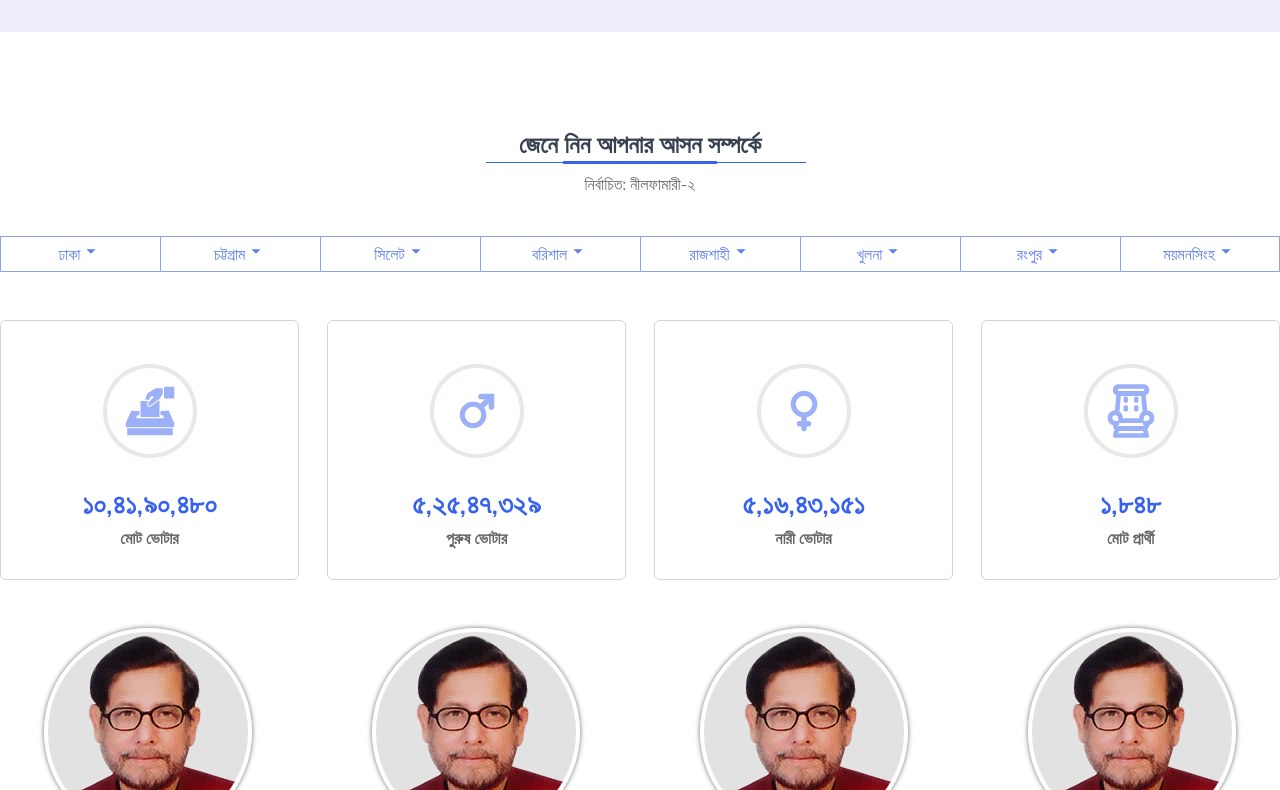
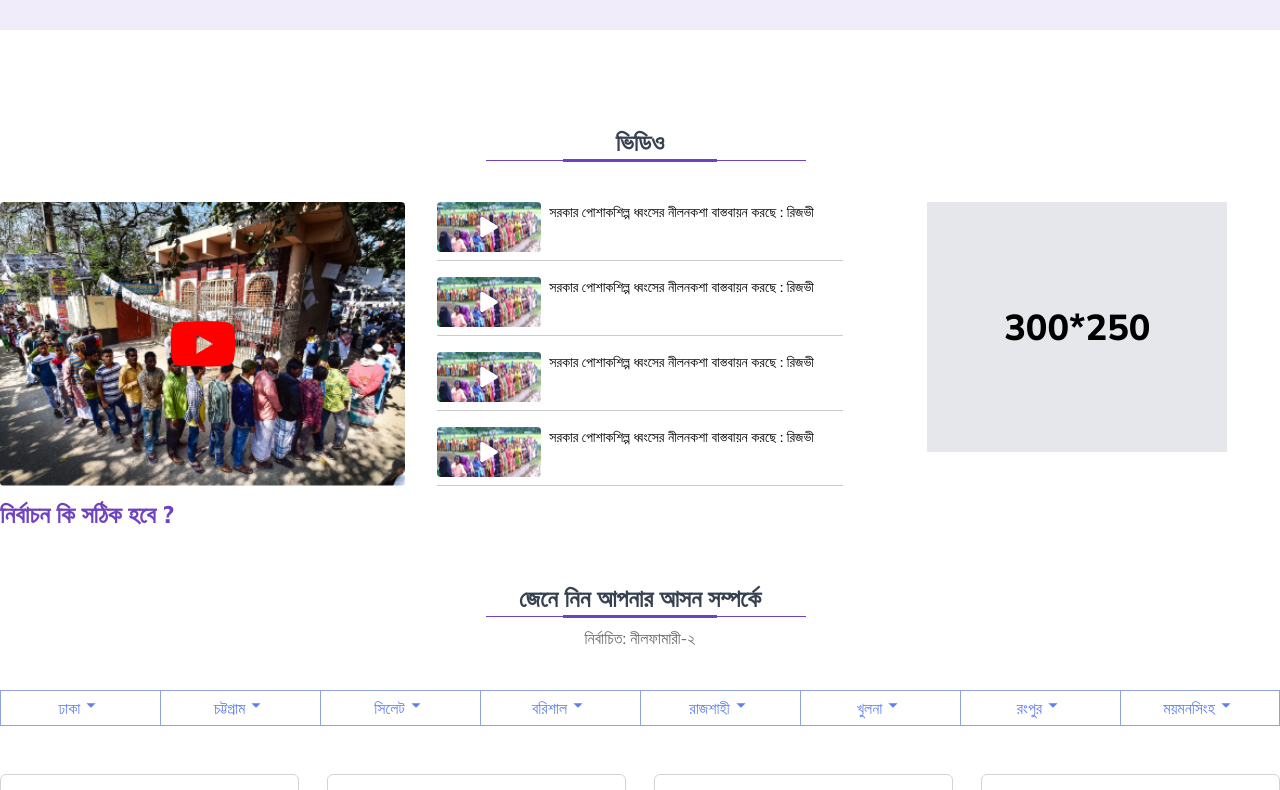
Before and after one commit to MdShohoan/kk, a React (Vite) app: page / in a window 1280 px wide. Shown: the part 1830-2620 px from the top of the page. Built offline with nearby package versions, Linux system fonts and the light colour scheme.

Commit message:
completed video section

```diff
--- a/src/App.jsx
+++ b/src/App.jsx
@@ -5,6 +5,7 @@ import UnofficialResult from './components/UnofficialResult/UnofficialResult'
 import ResultsHistory from './components/ResultsHistory/ResultsHistory'
 import Hero from './components/Hero/Hero'
 import QuickLinks from './components/QuickLinks/QuickLinks'
+import Video from './components/Video/Video'
 
 function App() {
   return (
@@ -17,10 +18,11 @@ function App() {
       <div className='h-[250px] w-[970px] mx-auto bg-gray-200 mb-8 flex justify-center items-center font-extrabold text-[36px]'>
         ads: 970*250
       </div>
-      <QuickLinks />
-      <ElectionInformation />
-      <UnofficialResult />
-      <ResultsHistory />
+      <QuickLinks/>
+      <Video/>
+      <ElectionInformation/>
+      <UnofficialResult/>
+      <ResultsHistory/>
     </>
   )
 }
--- /dev/null
+++ b/src/components/Video/Video.jsx
@@ -0,0 +1,68 @@
+import thumbnail1 from '../../assets/videoThumbnail/thumbnail1.png'
+import thumbnail2 from '../../assets/videoThumbnail/thumbnail2.png'
+import Title from './../common/Title/Title';
+import { FaPlay } from "react-icons/fa";
+import { FaYoutube } from "react-icons/fa";
+
+
+function Video() {
+    const data = [
+        { title: 'নির্বাচন কি সঠিক হবে ?', thumbnail: thumbnail1 },
+        { title: 'সরকার পোশাকশিল্প ধ্বংসের নীলনকশা বাস্তবায়ন করছে : রিজভী', thumbnail: thumbnail2 },
+        { title: 'সরকার পোশাকশিল্প ধ্বংসের নীলনকশা বাস্তবায়ন করছে : রিজভী', thumbnail: thumbnail2 },
+        { title: 'সরকার পোশাকশিল্প ধ্বংসের নীলনকশা বাস্তবায়ন করছে : রিজভী', thumbnail: thumbnail2 },
+        { title: 'সরকার পোশাকশিল্প ধ্বংসের নীলনকশা বাস্তবায়ন করছে : রিজভী', thumbnail: thumbnail2 },
+        { title: 'সরকার পোশাকশিল্প ধ্বংসের নীলনকশা বাস্তবায়ন করছে : রিজভী', thumbnail: thumbnail2 },
+    ]
+
+    return (
+        <section className='mb-24'>
+            <div className="container mx-auto">
+                <Title text={'ভিডিও'} underline='type1' />
+                <div className='mb-5 md:m-10' />
+                <div className="grid grid-cols-3 gap-8">
+                    <div>
+                        <div
+                            className='h-full mb-3 rounded flex justify-center items-center'
+                            style={{
+                                backgroundImage: `url(${data[0]?.thumbnail})`,
+                                backgroundRepeat: 'no-repeat',
+                                backgroundSize: 'cover',
+                                backgroundPosition: 'center'
+                            }}
+                        >
+                            <FaYoutube color='#FF0000' size={68}/>
+                        </div>
+                        <h6 className='text-primary font-extrabold text-2xl'>{data[0]?.title}</h6>
+                    </div>
+                    <div className='flex flex-col gap-4'>
+                        {
+                            data?.slice(1, 5).map((info, i) => (
+                                <div key={i} className='flex gap-2 border-b border-gray4 pb-2'>
+                                    <div
+                                        className='h-[50px] w-[104px] flex justify-center items-center rounded'
+                                        style={{
+                                            backgroundImage: `url(${info.thumbnail})`,
+                                            backgroundRepeat: 'no-repeat',
+                                            backgroundSize: 'cover',
+                                            backgroundPosition: 'center',
+                                        }}
+                                    >
+                                        <FaPlay color='white' size={20} />
+                                    </div>
+                                    <h6 className='text-sm text-gray2 font-normal'>{info?.title}</h6>
+
+                                </div>
+                            ))
+                        }
+                    </div>
+                    <div className='h-[250px] w-[300px] mx-auto bg-gray-200 mb-8 flex justify-center items-center font-extrabold text-[36px]'>
+                        300*250
+                    </div>
+                </div>
+            </div>
+        </section>
+    )
+}
+
+export default Video
--- a/src/components/common/CountUp/CountUp.jsx
+++ b/src/components/common/CountUp/CountUp.jsx
@@ -1,4 +1,3 @@
-import styles from './CountUp.module.css';
 import { useState, useEffect } from 'react';
 
 export default function CountUp({ end }) {
@@ -64,6 +63,6 @@ export default function CountUp({ end }) {
     }, [count]);
 
     return (
-        <p className={styles.data}>{formatByComma(toBanglaDigits(count))}</p>
+        <p className='md:text-2xl text-xl mb-2 text-primary font-bold'>{formatByComma(toBanglaDigits(count))}</p>
     )
 }
--- a/src/components/common/CountUp/CountUp.module.css
+++ /dev/null
@@ -1,19 +0,0 @@
-.data{
-    font-size: 1.75rem;
-    margin-bottom: 5px;
-    color: #3762f0;
-    line-height: 1.3;
-    font-weight: 600;
-    margin-bottom: 5px;
-}
-
-@media (max-width: 768px) {
-    .data{
-        font-size: 1rem;
-        margin-bottom: 5px;
-        color: #3762f0;
-        line-height: 1.3;
-        font-weight: 600;
-        margin-bottom: 5px;
-    }
-}
--- a/src/components/common/Title/Title.jsx
+++ b/src/components/common/Title/Title.jsx
@@ -3,7 +3,7 @@ function Title({ text, underline = 'type2' }) {
     if (underline === 'type1') {
         return (
             <h4
-                className="text-center relative pb-1 text-lg sm:text-2xl font-bold leading-relaxed after:w-[25%] after:bottom-[1px] after:left-[38%] after:absolute after:h-[1px] after:bg-[#3764eb] before:w-[12%] before:h-[3px] before:bg-[#3764eb] before:absolute before:bottom-0 before:left-[44%] text-gray-700"
+                className="text-center relative pb-1 text-lg sm:text-2xl font-bold leading-relaxed after:w-[25%] after:bottom-[1px] after:left-[38%] after:absolute after:h-[1px] after:bg-primary before:w-[12%] before:h-[3px] before:bg-primary before:absolute before:bottom-0 before:left-[44%] text-gray-700"
             >
                 {text || 'No title'}
             </h4>
@@ -13,7 +13,7 @@ function Title({ text, underline = 'type2' }) {
     else if (underline === 'type2') {
         return (
             <h4
-                className='text-center relative py-4 px-3 pb-3 text-lg sm:text-2xl font-bold before:w-[12%] before:h-[3px] before:bg-[#3764eb] before:absolute before:bottom-[1px] before:left-[44%] after:w-[25%] after:h-[1px] after:bg-[#3764eb] after:absolute after:bottom-[1px] after:left-[38%] text-gray-700'
+                className='text-center relative py-4 px-3 pb-3 text-lg sm:text-2xl font-bold before:w-[12%] before:h-[3px] before:bg-primary before:absolute before:bottom-[1px] before:left-[44%] after:w-[25%] after:h-[1px] after:bg-primary after:absolute after:bottom-[1px] after:left-[38%] text-gray-700'
             >
                 {text || 'No title'}
             </h4>
--- a/tailwind.config.js
+++ b/tailwind.config.js
@@ -20,7 +20,10 @@ export default {
           DEFAULT: '',
           'contrast': ''
         },
-        'gray1':'#808081'
+        'gray1':'#808081',
+        'gray2': '#040404',
+        'gray3': '#666666',
+        'gray4': '#00000033',
       },
       fontFamily:{
         'arvo': ['Arvo'],
```
Also changed, not shown: src/components/Hero/Hero.jsx (+0 -14 lines), src/assets/videoThumbnail/thumbnail1.png (added), src/assets/videoThumbnail/thumbnail2.png (added).
